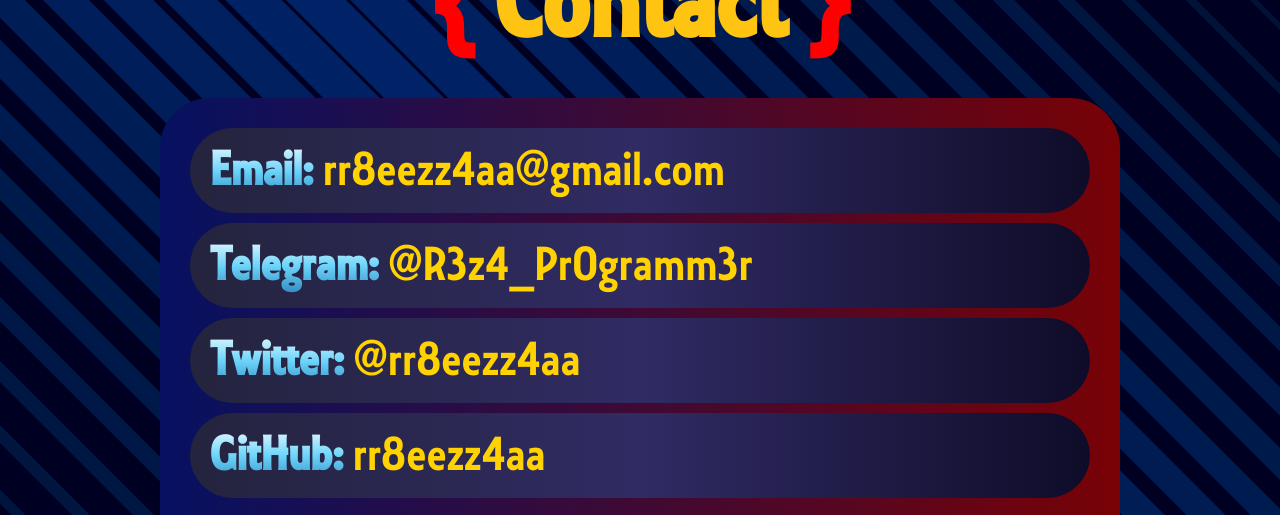
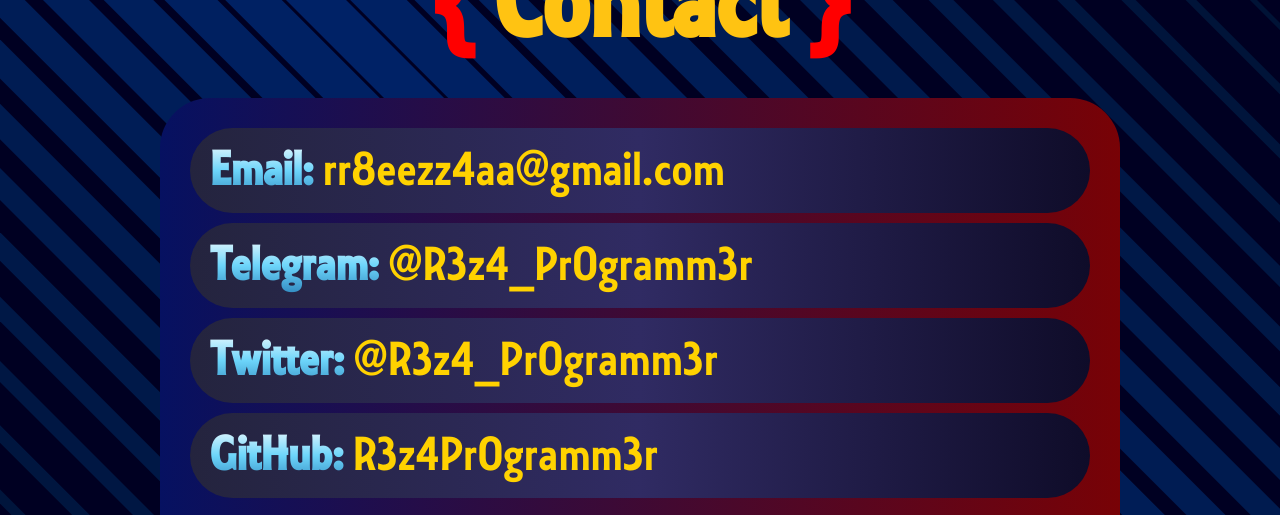
Before and after one commit to Rr8eezz4aa/Personal-Website, a plain HTML site: page index.html in a window 1280 px wide. Shown: the part 2316-2831 px from the top of the page. Drawn offline with nearby package versions, Linux system fonts and the light colour scheme.

Commit message:
Update index.html

```diff
--- a/index.html
+++ b/index.html
@@ -5,20 +5,20 @@
     <link rel="icon" href="images/logo.png">
     <link rel="shortcut icon" href="images/logo.png" type="image/png">
     <meta name="viewport" content="width=device-width, initial-scale=1.0">
-    <meta name="description" content="Reza Rafsanjani. Full stack developer. One year of programming and website design experience.">
+    <meta name="description" content="Reza Rafsanjani. Full stack developer. Two years of programming and website design experience.">
     <meta name="robots" content="index, follow">
     <meta property="og:title" content="Reza Rafsanjani">
-    <meta property="og:description" content="Reza Rafsanjani. Full stack developer. One year of programming and website design experience.">
-    <meta property="og:image" content="https://rr8eezz4aa.ir/images/logo.png">
-    <meta property="og:url" content="https://rr8eezz4aa.ir">
+    <meta property="og:description" content="Reza Rafsanjani. Full stack developer. Two years of programming and website design experience.">
+    <meta property="og:image" content="https://r3z4pr0gramm3r.github.io/Personal-Website/images/logo.png">
+    <meta property="og:url" content="https://r3z4pr0gramm3r.github.io/Personal-Website">
     <meta property="og:site_name" content="Reza Rafsanjani">
     <meta property="og:type" content="website">
     <meta name="twitter:title" content="Reza Rafsanjani">
-    <meta name="twitter:description" content="Reza Rafsanjani. Full stack developer. One year of programming and website design experience.">
-    <meta name="twitter:image" content=" https://rr8eezz4aa.ir/images/logo.png">
+    <meta name="twitter:description" content="Reza Rafsanjani. Full stack developer. Two years of programming and website design experience.">
+    <meta name="twitter:image" content=" https://r3z4pr0gramm3r.github.io/Personal-Website/images/logo.png">
     <meta name="twitter:image:alt" content="Reza Rafsanjani Logo">
     <meta name="twitter:card" content="summary_large_image">
-    <meta name="twitter:site" content="@rr8eezz4aa">
+    <meta name="twitter:site" content="@R3z4_Pr0gramm3r">
     <meta name="theme-color" content="#000000">
     <meta name="msapplication-navbutton-color" content="#000000">
     <meta name="apple-mobile-web-app-status-bar-style" content="#000000">
@@ -136,14 +136,14 @@
             <div class="info">
                 <p data-aos="zoom-in"><b data-name="Email"></b>rr8eezz4aa@gmail.com</p>
                 <p data-aos="zoom-in"><b data-name="Telegram"></b>@R3z4_Pr0gramm3r</p>
-                <p data-aos="zoom-in"><b data-name="Twitter"></b>@rr8eezz4aa</p>
-                <p data-aos="zoom-in"><b data-name="GitHub"></b>rr8eezz4aa</p>
+                <p data-aos="zoom-in"><b data-name="Twitter"></b>@R3z4_Pr0gramm3r</p>
+                <p data-aos="zoom-in"><b data-name="GitHub"></b>R3z4Pr0gramm3r</p>
             </div>
             <div class="icons">
-                <a href="https://github.com/rr8eezz4aa" data-aos="zoom-in" target="_blank">
+                <a href="https://github.com/R3z4Pr0gramm3r" data-aos="zoom-in" target="_blank">
                     <img src="images/github.png" alt="GitHub">
                 </a>
-                <a href="https://twitter.com/rr8eezz4aa" data-aos="zoom-in" target="_blank">
+                <a href="https://twitter.com/R3z4_Pr0gramm3r" data-aos="zoom-in" target="_blank">
                     <img src="images/twitter.png" alt="Twitter">
                 </a>
                 <a href="https://t.me/R3z4_Pr0gramm3r" data-aos="zoom-in" target="_blank">
```
